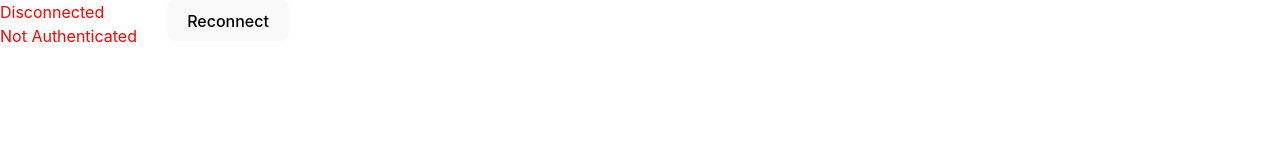
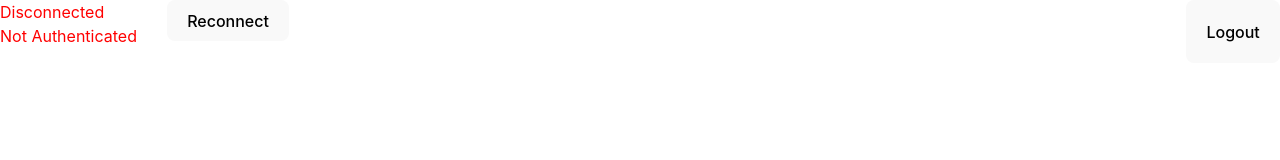
Before and after one commit to J45k4/catgpt, a React (Vite) app in the folder web/: page / in a window 1280 px wide. Shown: the top 160 px of the page. Built offline with nearby package versions, Linux system fonts and the light colour scheme; no server answers.

Commit message:
Implement logout button

```diff
--- a/web/src/navbar.tsx
+++ b/web/src/navbar.tsx
@@ -32,7 +32,8 @@ export const Navbar = () => {
     console.log("authenticated", authenticated)
 
     return (
-        <Row style={{ marginBottom: "15px" }}>
+        <div style={{ display: "flex" }}>
+            <Row style={{ marginBottom: "15px", flexGrow: 1 }}>
                 <div style={{ color: "green", marginRight: "15px" }}>
                     <div style={{ color: connected ? "green" : "red" }}>
                         {connected && "Connected"}
@@ -54,5 +55,12 @@ export const Navbar = () => {
                     </button>
                 </div>
             </Row>
+            <button onClick={() => {
+                localStorage.removeItem("token")
+                window.location.reload()
+            }}>
+                Logout
+            </button>
+        </div>
     )
 }
```
Lines whose indentation alone changed are shown as unchanged.
